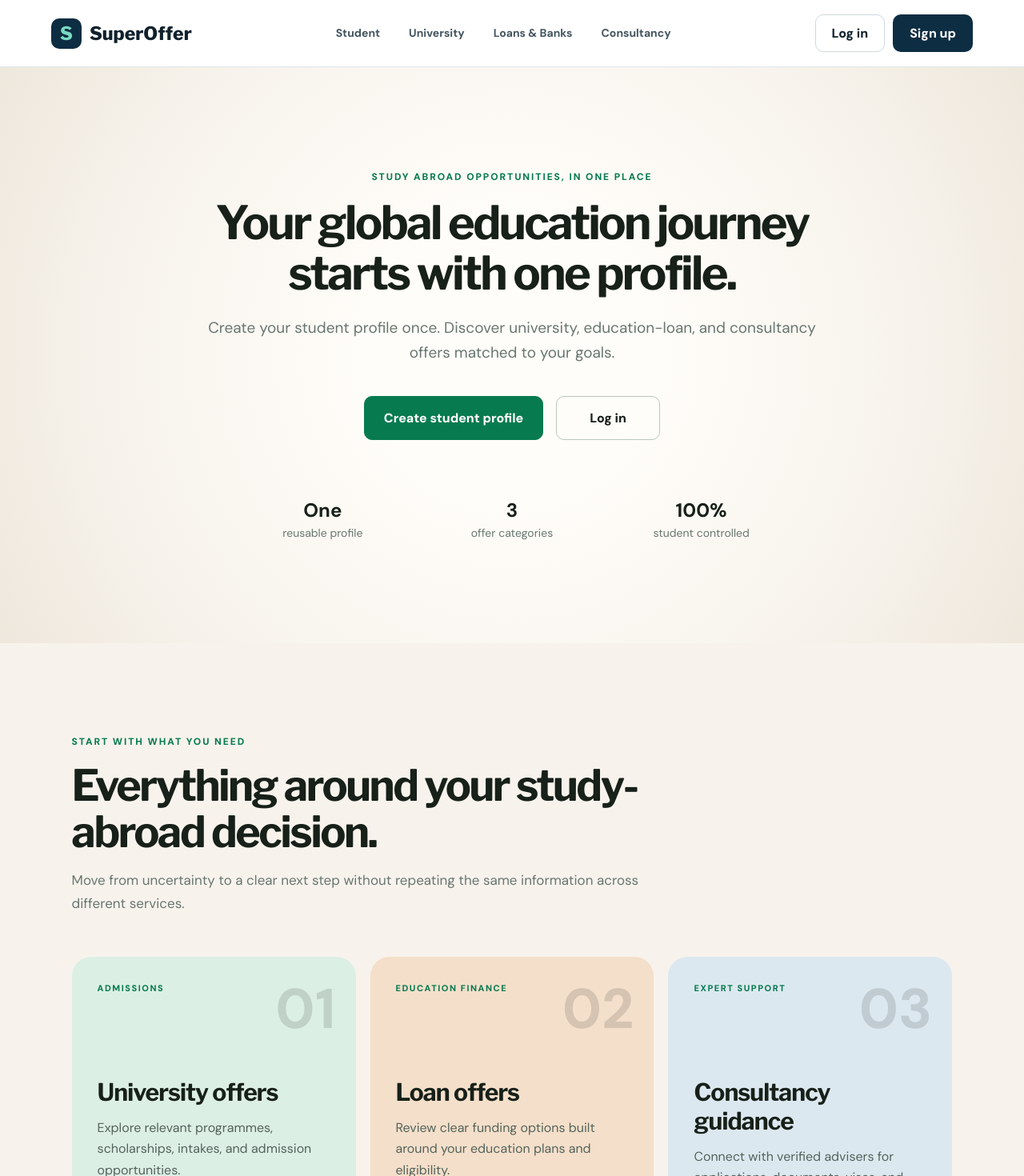
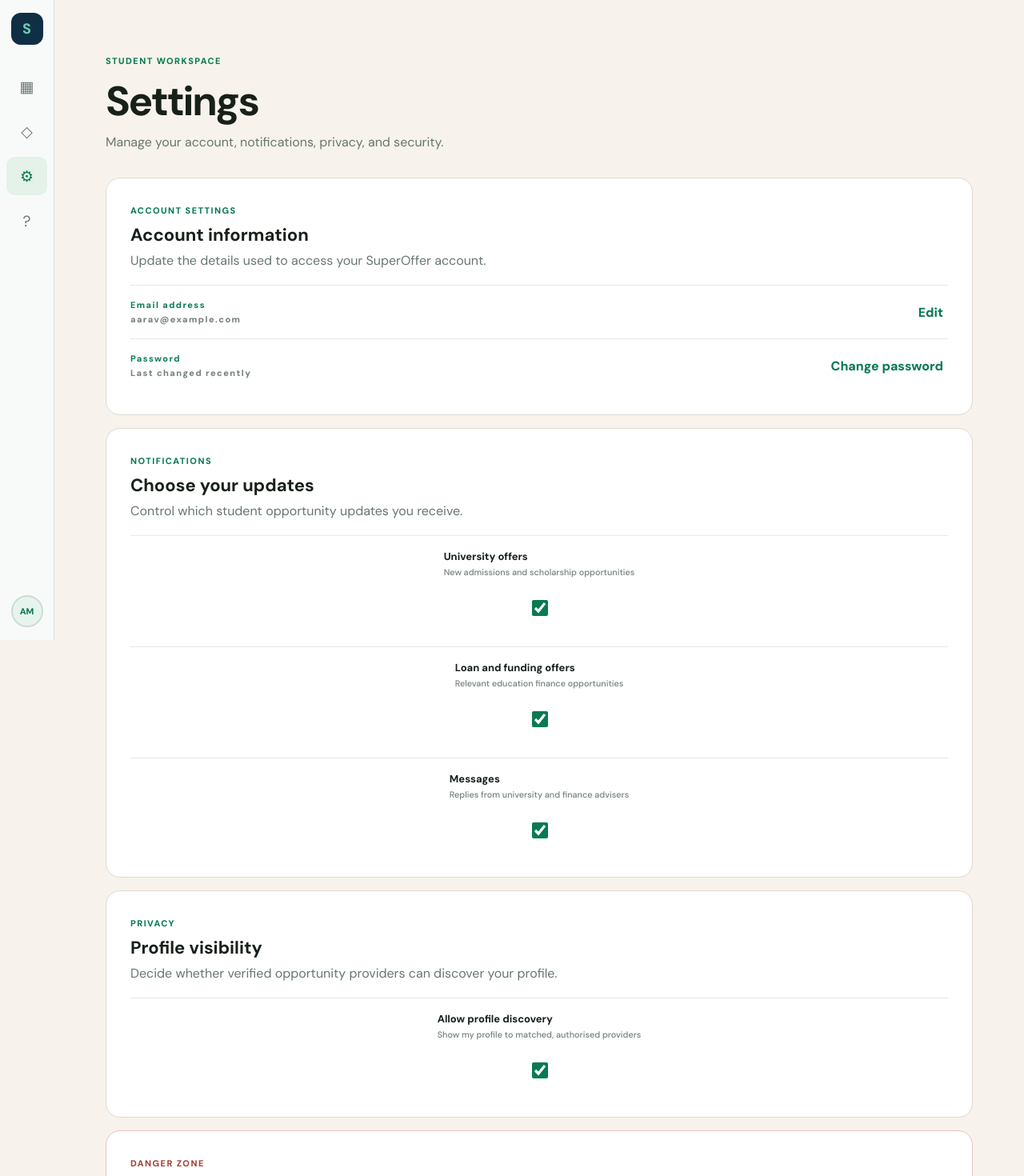
Before and after one commit to angelinreshnu/superoffer-frontend-, an Angular app in the folder frontend/: page /student/settings in a window 1280 px wide. Before the commit this address led to /. Shown: the top 1470 px of the page at 80% size. Built offline with nearby package versions, Linux system fonts and the light colour scheme.

Commit message:
Separate student settings from profile

```diff
--- a/frontend/src/app/app.routes.ts
+++ b/frontend/src/app/app.routes.ts
@@ -21,6 +21,7 @@ import { StudentDashboardComponent } from './pages/student-portal/student-dashbo
 import { StudentOfferInboxComponent } from './pages/portal/student-offer-inbox.component';
 import { StudentFullProfileComponent } from './pages/student-portal/student-full-profile.component';
 import { StudentHelpComponent } from './pages/student-portal/student-help.component';
+import { StudentSettingsComponent } from './pages/student-portal/student-settings.component';
 
 export const appRoutes: Routes = [
   { path: '', component: LandingPageComponent, title: 'SuperOffer | Education opportunities, connected' },
@@ -43,6 +44,7 @@ export const appRoutes: Routes = [
       { path: 'offers', component: StudentOfferInboxComponent },
       { path: 'profile', component: StudentFullProfileComponent },
       { path: 'dashboard', component: StudentDashboardComponent },
+      { path: 'settings', component: StudentSettingsComponent },
       { path: 'help', component: StudentHelpComponent }
     ]
   },
--- a/frontend/src/app/pages/student-portal/student-full-profile.component.ts
+++ b/frontend/src/app/pages/student-portal/student-full-profile.component.ts
@@ -2,12 +2,14 @@ import { CommonModule } from '@angular/common';
 import { Component } from '@angular/core';
 import { Router, RouterLink } from '@angular/router';
 import { StudentProfileUiStore } from './student-profile-ui.store';
+import { StudentWorkspaceRailComponent } from './student-workspace-rail.component';
 
 @Component({
   standalone: true,
-  imports: [CommonModule, RouterLink],
+  imports: [CommonModule, RouterLink, StudentWorkspaceRailComponent],
   styleUrl: './student-full-profile.css',
   template: `
+    <app-student-workspace-rail />
     <main class="full-profile-page">
       <header class="profile-top">
         <a routerLink="/student/offers">← Back to offers</a>
@@ -32,7 +34,6 @@ import { StudentProfileUiStore } from './student-profile-ui.store';
           </article>
         </section>
 
-        <div class="profile-side">
         <aside class="documents-panel">
           <span>DOCUMENT CHECKLIST</span><h2>Complete your documents</h2><p>Add any missing files while reviewing your profile.</p>
           <label *ngFor="let doc of documents" [class.complete]="store.values[doc.key]">
@@ -42,14 +43,6 @@ import { StudentProfileUiStore } from './student-profile-ui.store';
           </label>
           <a routerLink="/student/documents">Open documents step</a>
         </aside>
-          <aside class="account-panel" id="account-settings">
-            <span>ACCOUNT SETTINGS</span><h2>Manage your account</h2>
-            <div class="account-row"><div><strong>Email address</strong><small>{{store.values['email'] || 'aarav@example.com'}}</small></div><button type="button">Edit</button></div>
-            <div class="account-row"><div><strong>Password</strong><small>Keep your account secure</small></div><button type="button">Change</button></div>
-            <label class="account-toggle"><span><strong>Email notifications</strong><small>Receive offer and message updates</small></span><input type="checkbox" checked></label>
-            <div class="danger-zone"><strong>Delete account</strong><p>Permanently remove your student account and profile.</p><button type="button">Delete account</button></div>
-          </aside>
-        </div>
       </div>
     </main>
   `
--- a/frontend/src/app/pages/student-portal/student-portal-shell.component.ts
+++ b/frontend/src/app/pages/student-portal/student-portal-shell.component.ts
@@ -69,7 +69,7 @@ export class StudentPortalShellComponent {
 
   private syncRoute(url: string) {
     this.isDashboard = url.includes('/student/dashboard');
-    this.isOffers = url.includes('/student/offers') || url.includes('/student/profile') || url.includes('/student/dashboard') || url.includes('/student/help');
+    this.isOffers = url.includes('/student/offers') || url.includes('/student/profile') || url.includes('/student/dashboard') || url.includes('/student/settings') || url.includes('/student/help');
     const index = this.steps.findIndex(step => url.includes(`/student/${step.path}`));
     this.currentIndex = index >= 0 ? index : 0;
   }
--- /dev/null
+++ b/frontend/src/app/pages/student-portal/student-settings.component.ts
@@ -0,0 +1,45 @@
+import { CommonModule } from '@angular/common';
+import { Component } from '@angular/core';
+import { FormsModule } from '@angular/forms';
+import { StudentProfileUiStore } from './student-profile-ui.store';
+import { StudentWorkspaceRailComponent } from './student-workspace-rail.component';
+
+@Component({
+  standalone: true,
+  imports: [CommonModule, FormsModule, StudentWorkspaceRailComponent],
+  styleUrl: './student-workspace-pages.css',
+  template: `
+    <app-student-workspace-rail />
+    <main class="workspace-page">
+      <header><div><small>STUDENT WORKSPACE</small><h1>Settings</h1><p>Manage your account, notifications, privacy, and security.</p></div></header>
+      <section class="settings-layout">
+        <article>
+          <div><span>ACCOUNT SETTINGS</span><h2>Account information</h2><p>Update the details used to access your SuperOffer account.</p></div>
+          <div class="settings-row"><span><strong>Email address</strong><small>{{store.values['email'] || 'aarav@example.com'}}</small></span><button type="button">Edit</button></div>
+          <div class="settings-row"><span><strong>Password</strong><small>Last changed recently</small></span><button type="button">Change password</button></div>
+        </article>
+        <article>
+          <div><span>NOTIFICATIONS</span><h2>Choose your updates</h2><p>Control which student opportunity updates you receive.</p></div>
+          <label><span><strong>University offers</strong><small>New admissions and scholarship opportunities</small></span><input type="checkbox" [(ngModel)]="universityUpdates"></label>
+          <label><span><strong>Loan and funding offers</strong><small>Relevant education finance opportunities</small></span><input type="checkbox" [(ngModel)]="loanUpdates"></label>
+          <label><span><strong>Messages</strong><small>Replies from university and finance advisers</small></span><input type="checkbox" [(ngModel)]="messageUpdates"></label>
+        </article>
+        <article>
+          <div><span>PRIVACY</span><h2>Profile visibility</h2><p>Decide whether verified opportunity providers can discover your profile.</p></div>
+          <label><span><strong>Allow profile discovery</strong><small>Show my profile to matched, authorised providers</small></span><input type="checkbox" [(ngModel)]="discoverable"></label>
+        </article>
+        <article class="delete-account-card">
+          <div><span>DANGER ZONE</span><h2>Delete account</h2><p>Permanently remove your student account, profile, and saved information.</p></div>
+          <button type="button">Delete my account</button>
+        </article>
+      </section>
+    </main>
+  `
+})
+export class StudentSettingsComponent {
+  universityUpdates = true;
+  loanUpdates = true;
+  messageUpdates = true;
+  discoverable = true;
+  constructor(public store: StudentProfileUiStore) {}
+}
--- a/frontend/src/app/pages/student-portal/student-workspace-rail.component.ts
+++ b/frontend/src/app/pages/student-portal/student-workspace-rail.component.ts
@@ -13,7 +13,7 @@ import { StudentProfileUiStore } from './student-profile-ui.store';
       <div class="workspace-links">
         <a routerLink="/student/dashboard" routerLinkActive="active" title="Dashboard" aria-label="Dashboard"><span>▦</span><small>Dashboard</small></a>
         <a routerLink="/student/offers" routerLinkActive="active" title="Offers" aria-label="Offers"><span>◇</span><small>Offers</small></a>
-        <a routerLink="/student/profile" fragment="account-settings" title="Settings" aria-label="Settings"><span>⚙</span><small>Settings</small></a>
+        <a routerLink="/student/settings" routerLinkActive="active" title="Settings" aria-label="Settings"><span>⚙</span><small>Settings</small></a>
         <a routerLink="/student/help" routerLinkActive="active" title="Help and support" aria-label="Help and support"><span>?</span><small>Help</small></a>
       </div>
       <a class="workspace-avatar" routerLink="/student/profile" aria-label="Open complete student profile">
```
Also changed, not shown: frontend/src/app/pages/student-portal/student-full-profile.css, frontend/src/app/pages/student-portal/student-workspace-pages.css. Lines whose indentation alone changed are shown as unchanged.
